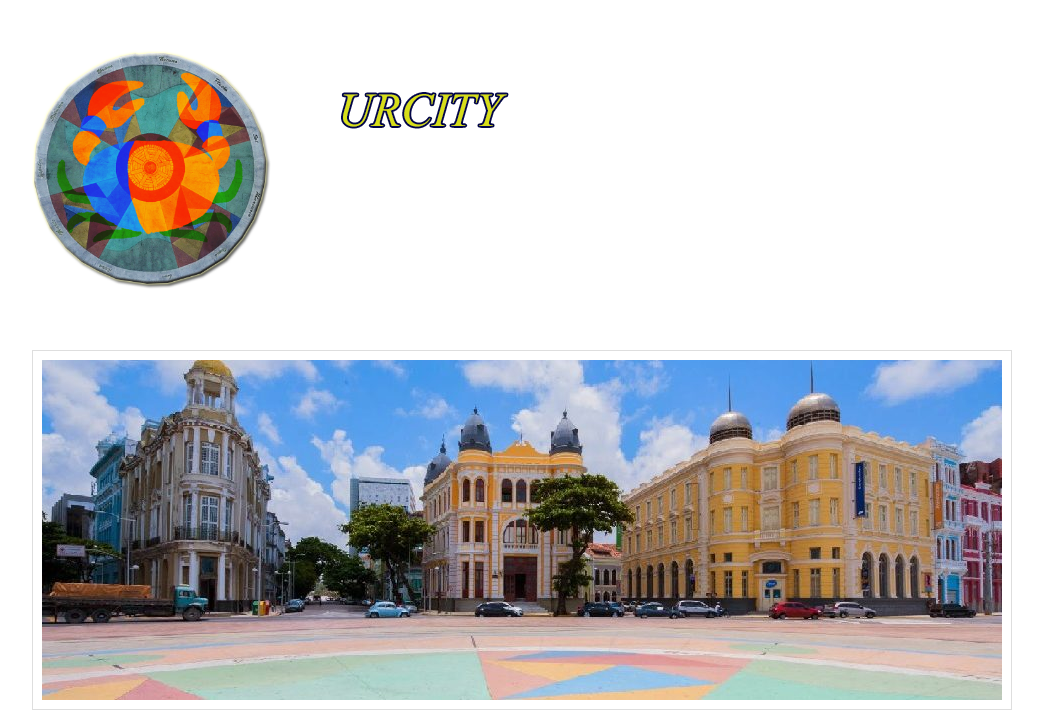
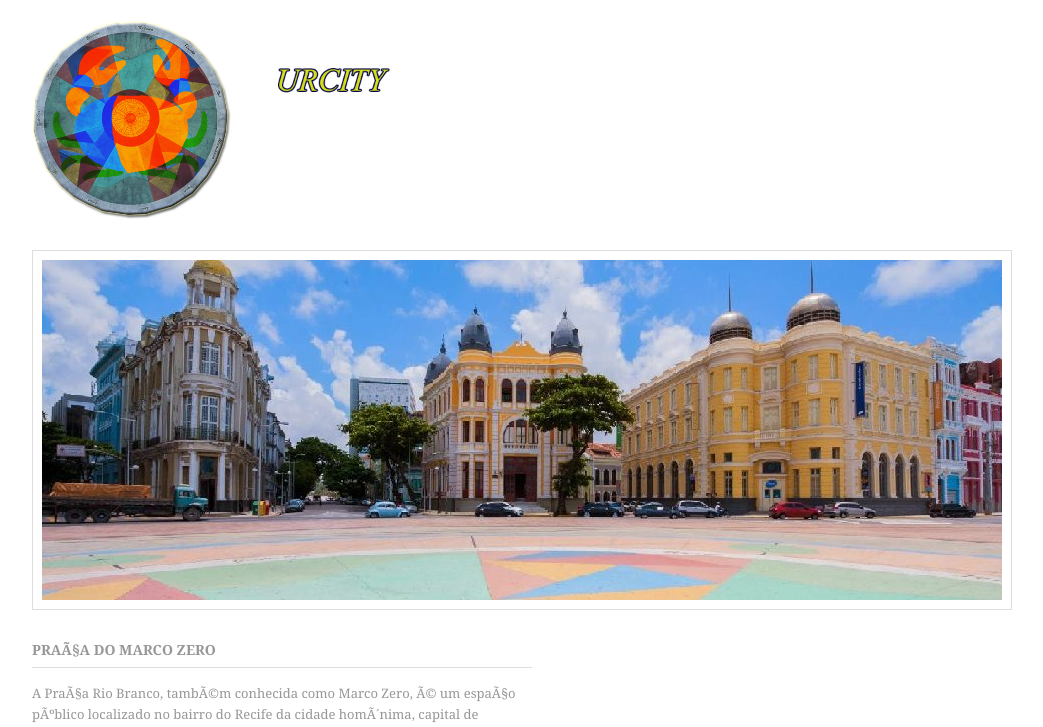
Before and after one commit to ReciHub/Bonsai, a plain HTML site: page Marcozero/index.html in a window 1280 px wide. Shown: the top 727 px of the page, without its empty margins (128-1171 px from the left). Drawn offline with Linux system fonts and the light colour scheme.

Commit message:
Update index.html

```diff
--- a/Marcozero/index.html
+++ b/Marcozero/index.html
@@ -10,7 +10,7 @@
 <div class="wrapper row1">
   <header id="header" class="clear">
     <div id="hgroup">
-    <h1><img src="images/demo/bonsaiNovo.png" width="240" height="240"><img src="images/demo/urcity.png" width="300" height="300">
+    <h1><img src="images/demo/bonsaiNovo.png" width="200" height="200"><img src="images/demo/urcity.png" width="200" height="200">
     </div>
   </header>
 </div>
```
